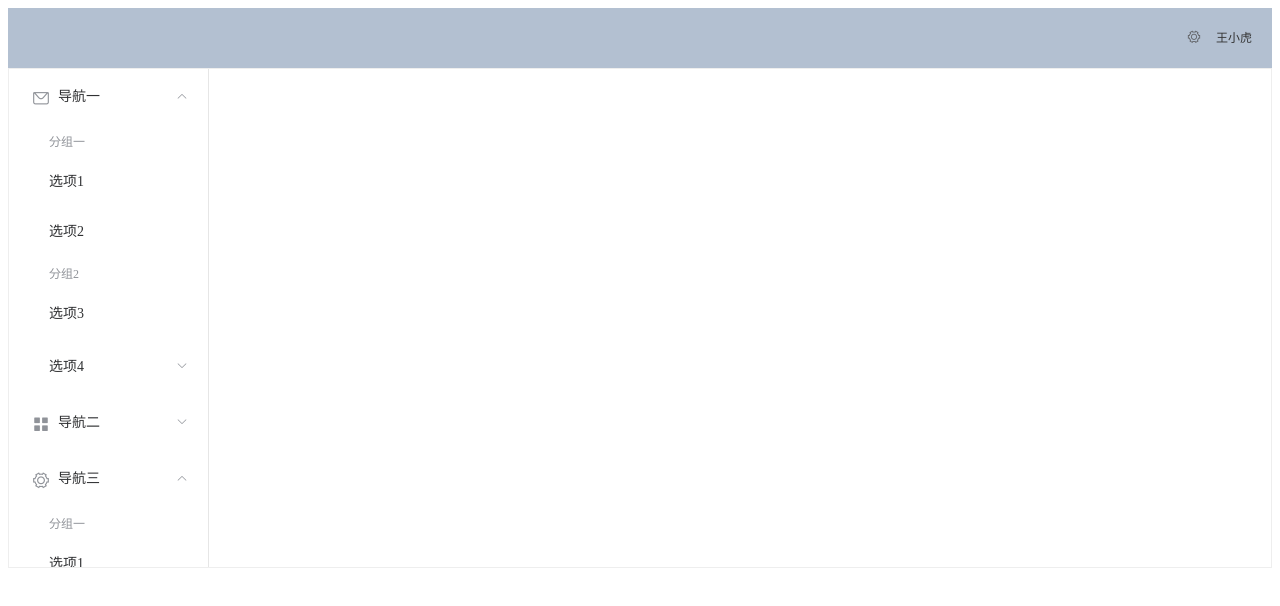
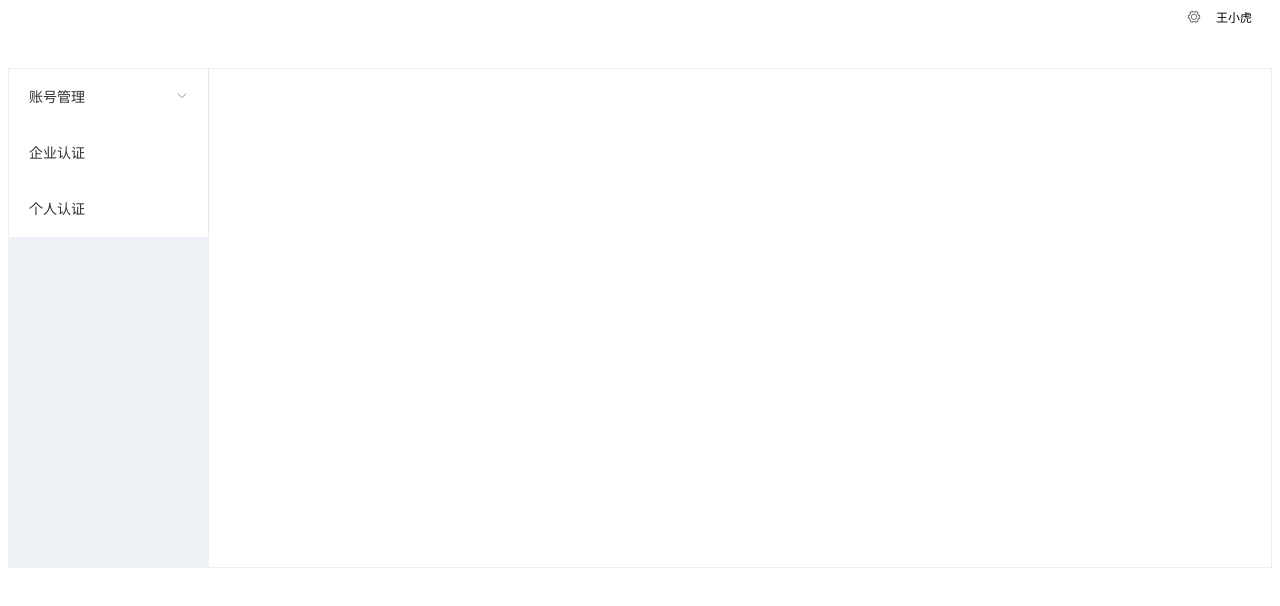
Before and after one commit to bkxpao/wy-vue, a Vue app: page / in a window 1280 px wide. Shown: the top 606 px of the page. Built offline with nearby package versions, Linux system fonts and the light colour scheme; what vue-resource would draw is missing.

Commit message:
动态菜单路由

```diff
--- a/src/components/layout.vue
+++ b/src/components/layout.vue
@@ -11,52 +11,8 @@
         </el-header>
         <el-container style="height: 500px; border: 1px solid #eee">
             <el-aside width="200px" style="background-color: rgb(238, 241, 246)">
-                <el-menu :default-openeds="['1', '3']">
-                    <el-submenu index="1">
-                        <template slot="title"><i class="el-icon-message"></i>导航一</template>
-                        <el-menu-item-group>
-                            <template slot="title">分组一</template>
-                            <el-menu-item index="1-1">选项1</el-menu-item>
-                            <el-menu-item index="1-2">选项2</el-menu-item>
-                        </el-menu-item-group>
-                        <el-menu-item-group title="分组2">
-                            <el-menu-item index="1-3">选项3</el-menu-item>
-                        </el-menu-item-group>
-                        <el-submenu index="1-4">
-                            <template slot="title">选项4</template>
-                            <el-menu-item index="1-4-1">选项4-1</el-menu-item>
-                        </el-submenu>
-                    </el-submenu>
-                    <el-submenu index="2">
-                        <template slot="title"><i class="el-icon-menu"></i>导航二</template>
-                        <el-menu-item-group>
-                            <template slot="title">分组一</template>
-                            <el-menu-item index="2-1">选项1</el-menu-item>
-                            <el-menu-item index="2-2">选项2</el-menu-item>
-                        </el-menu-item-group>
-                        <el-menu-item-group title="分组2">
-                            <el-menu-item index="2-3">选项3</el-menu-item>
-                        </el-menu-item-group>
-                        <el-submenu index="2-4">
-                            <template slot="title">选项4</template>
-                            <el-menu-item index="2-4-1">选项4-1</el-menu-item>
-                        </el-submenu>
-                    </el-submenu>
-                    <el-submenu index="3">
-                        <template slot="title"><i class="el-icon-setting"></i>导航三</template>
-                        <el-menu-item-group>
-                            <template slot="title">分组一</template>
-                            <el-menu-item index="3-1">选项1</el-menu-item>
-                            <el-menu-item index="3-2">选项2</el-menu-item>
-                        </el-menu-item-group>
-                        <el-menu-item-group title="分组2">
-                            <el-menu-item index="3-3">选项3</el-menu-item>
-                        </el-menu-item-group>
-                        <el-submenu index="3-4">
-                            <template slot="title">选项4</template>
-                            <el-menu-item index="3-4-1">选项4-1</el-menu-item>
-                        </el-submenu>
-                    </el-submenu>
+                <el-menu router >
+                   <nav-menu :nav-menus="user_menu"></nav-menu>
                 </el-menu>
             </el-aside>
 
@@ -71,28 +27,48 @@
 </template>
 
 <script>
+    import NavMenu from './menu/navmenu'
     export default {
+        components: {
+            NavMenu
+        },
         data() {
             return {
                 user_auther: [1,2,3,4,5,6,7,8],
-                menu_all: require('../data/menu')
+                menu_all: require('../data/menu'),
+                user_menu: []
+
+            }
+        },
+        methods: {
+            getMenuTree(data, parentid) {
+                let itemArr = []
+                for (let i=0; i < data.length; i++) {
+                    let node = data[i]
+                    if (node.parentid == parentid) {
+                        console.log(parentid)
+                        let newNode = {}
+                        newNode.id = node.id
+                        newNode.name = node.name
+                        newNode.path = node.path
+                        newNode.nodes = this.getMenuTree(data, node.id)
+                        console.log(JSON.stringify(newNode.nodes))
+                        itemArr.push(newNode)
+                    }
+                }
+                JSON.stringify(itemArr)
+                return itemArr
             }
         },
         mounted() {
-            console.log(this.menu_all)
+            console.log(JSON.stringify(this.menu_all))
+            this.user_menu = this.getMenuTree(this.menu_all, '0')
+            console.log(JSON.stringify(this.user_menu))
         }
     }
 </script>
 
 
 <style>
-    .el-header {
-        background-color: #B3C0D1;
-        color: #333;
-        line-height: 60px;
-    }
 
-    .el-aside {
-        color: #333;
-    }
 </style>
--- a/src/components/menu/navmenu.vue
+++ b/src/components/menu/navmenu.vue
@@ -0,0 +1,36 @@
+
+<template>
+    <div class="navMenu">
+
+        <label v-for="navMenu in navMenus">
+            <el-menu-item v-if="navMenu.nodes.length === 0"
+                          :key="navMenu.id" :index="navMenu.id" :route="navMenu.path"
+                          >
+                <span slot="title">{{navMenu.name}}</span>
+            </el-menu-item>
+
+            <el-submenu v-if="navMenu.nodes.length !== 0"
+                        :key="navMenu.id" :index="navMenu.id">
+                <template slot="title">
+                    <span> {{navMenu.name}}</span>
+                </template>
+                <NavMenu :navMenus="navMenu.nodes"></NavMenu>
+            </el-submenu>
+        </label>
+
+    </div>
+</template>
+
+<script>
+    export default {
+        name: 'NavMenu',
+        props: ['navMenus'],
+        data() {
+            return {}
+        },
+        methods: {}
+    }
+</script>
+
+<style scoped>
+</style>
```
